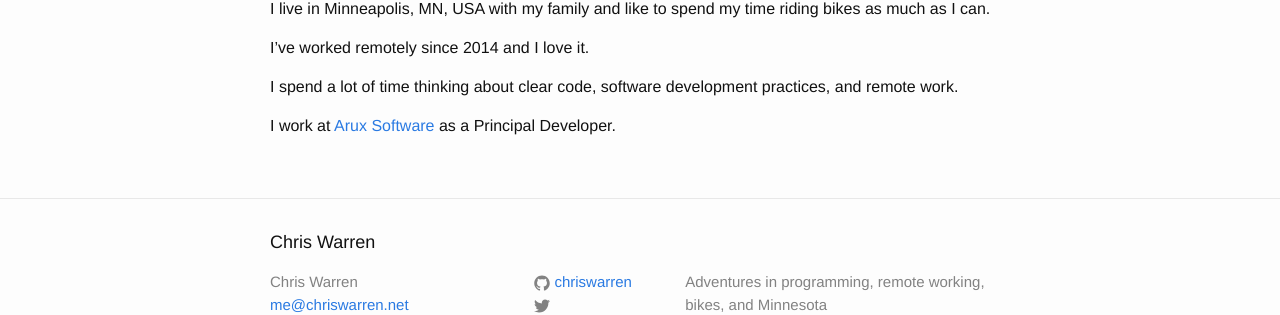
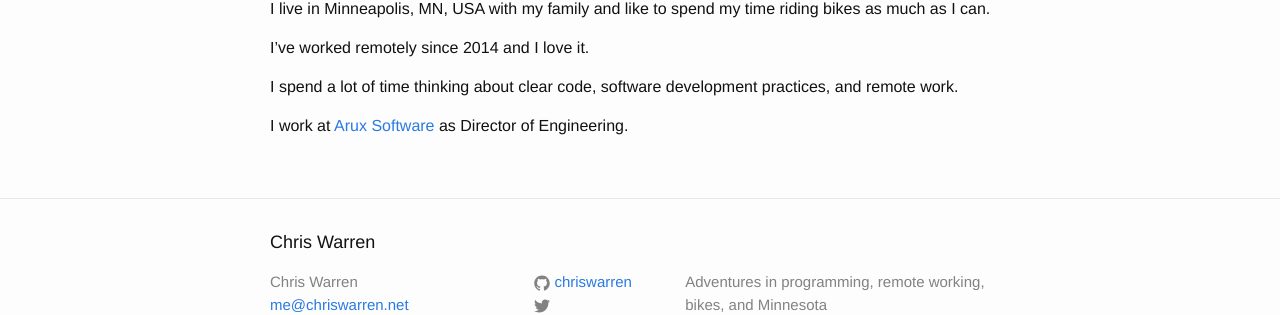
Before and after one commit to chriswarren/chriswarren.github.io, a Jekyll site: the page built from about.md, in a window 1280 px wide. Shown: the part 167-482 px from the top of the page. Built offline with Jekyll 4.4.1, drawn with Linux system fonts in a browser that asks for light colours.

Commit message:
Update about.md

```diff
--- a/about.md
+++ b/about.md
@@ -10,4 +10,4 @@ I've worked remotely since 2014 and I love it.
 
 I spend a lot of time thinking about clear code, software development practices, and remote work.
 
-I work at [Arux Software](https://arux.software) as a Principal Developer.
+I work at [Arux Software](https://arux.software) as Director of Engineering.
```
